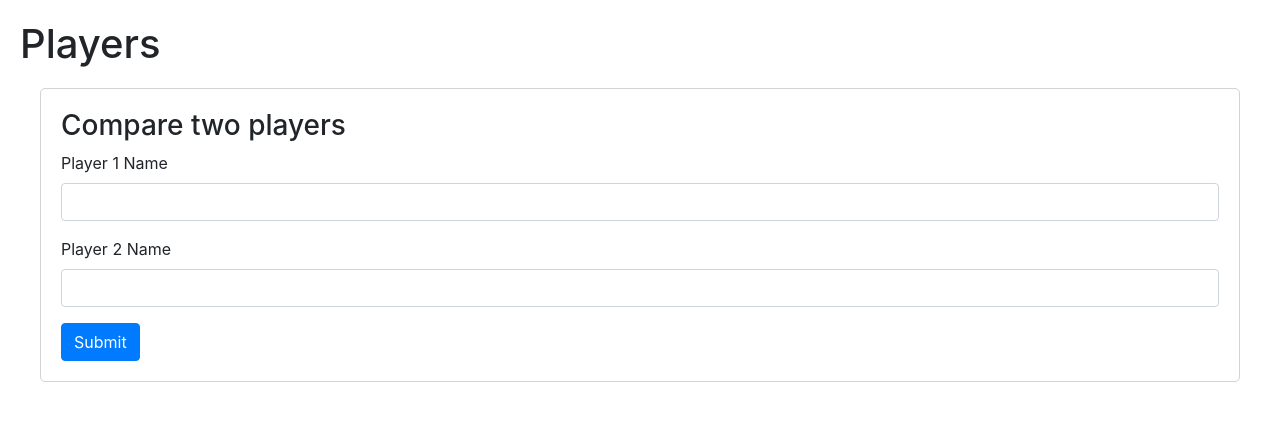
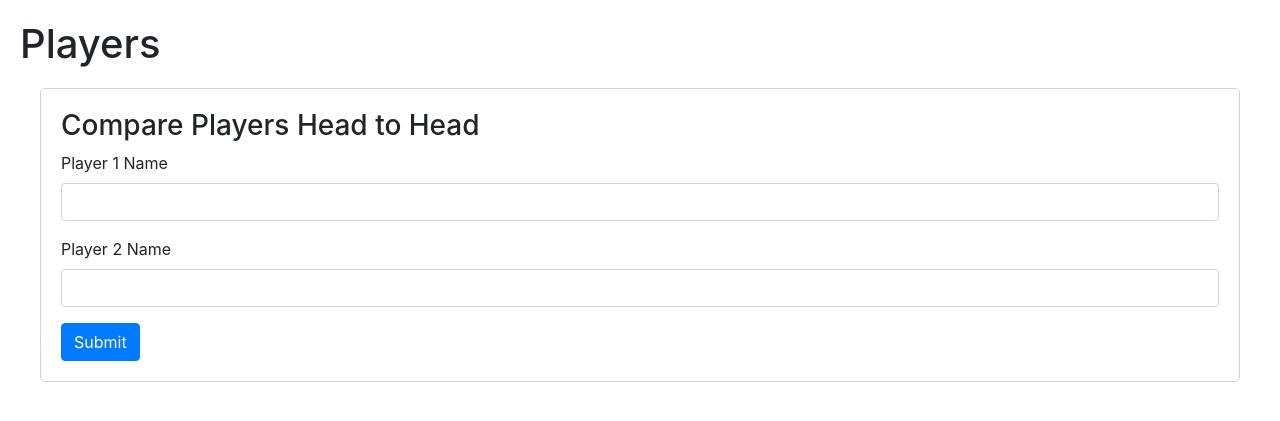
Before and after one commit to JohnPeel/project1, a Flask app: page /player in a window 1280 px wide. Shown: the part 56-477 px from the top of the page. Run offline with Flask 2, Linux system fonts and the light colour scheme; some libraries are stand-ins or nearby versions.

Commit message:
Rename compare to head_to_head
A more appropriate name for the route/page

```diff
--- a/static/player/style.css
+++ b/static/player/style.css
@@ -18,6 +18,6 @@
 .better-stat {
     background-color: #deffde;
 }
-.player-info {
+.player-info.table-bordered {
     width: auto;
 }
--- a/templates/index.html
+++ b/templates/index.html
@@ -12,7 +12,7 @@
     <a href="{{ url_for('season') }}">Seasons</a>
     <a href="{{ url_for('game') }}">Game</a>
     <a href="{{ url_for('team') }}">Team</a>
-    <a href="{{ url_for('player') }}">Compare 2 players</a>
+    <a href="{{ url_for('player') }}">2 Players Head to Head</a>
     <div class="chart-container cute-chart">
         <canvas id="myChart"></canvas>
     </div>
--- a/templates/player/compare.html
+++ b/templates/player/head_to_head.html
@@ -8,16 +8,17 @@
 {% block title %}Compare Player{% endblock %}
 
 {% block heading %}
-<h1>Players Comparison</h1>
+<h1>Head to Head</h1>
 {% if ( player1 ) and ( player2 ) %}
 <h3>{{ player1[1] }} {{ player1[2] }} VS {{ player2[1] }} {{ player2[2] }}</h3>
+<span class="muted">Showing average stats for games where the two players played against each other</span>
 {% else %}
 <h3>Players not found</h3>
 {% endif %}
 {% endblock %}
 
 {% block content %}
-<table class="player-info table table-hover">
+<table class="player-info table table-hover table-bordered">
     <thead>
     <tr>
         {% if ( player1 ) and ( player2 ) %}
--- a/templates/player/compare_form.html
+++ b/templates/player/head_to_head_form.html
@@ -1,4 +1,4 @@
-<div class="compare-form">
+<div class="head-form">
     <form>
         <div class="form-group">
             <label>Player 1 Name</label>
@@ -12,7 +12,7 @@
     </form>
     <script>
         $(document).ready(() => {
-            $('.compare-form').submit(function(e) {
+            $('.head-form').submit(function(e) {
                 e.preventDefault();
                 let p1 = $('#player1').val().replace(' ', '+');
                 let p2 = $('#player2').val().replace(' ', '+');
@@ -31,7 +31,7 @@
                 alert('Unable to find player: ' + p2);
                 return;
             }
-            window.location = `/player/${player1}/${player2}/compare`;
+            window.location = `/player/${player1}/${player2}/head`;
         }
     </script>
 </div>
--- a/templates/player/index.html
+++ b/templates/player/index.html
@@ -12,7 +12,7 @@
 
 {% block content %}
 <div class="form-container">
-    <h3>Compare two players</h3>
-    {% include 'player/compare_form.html' %}
+    <h3>Compare Players Head to Head</h3>
+    {% include 'player/head_to_head_form.html' %}
 </div>
 {% endblock %}
--- a/views/player.py
+++ b/views/player.py
@@ -9,8 +9,8 @@ def player():
     # List some players
     return render_template('player/index.html')
 
-@app.route('/player/<id1>/<id2>/compare')
-def compare_players(id1, id2):
+@app.route('/player/<id1>/<id2>/head')
+def players_head_to_head(id1, id2):
     re_com_sql = '''
 WITH common_games AS (
 SELECT
@@ -68,7 +68,7 @@ FROM
     player1 = data.fetchone()
     player2 = data.fetchone()
 
-    return render_template('player/compare.html', player1=player1, player2=player2, headers=headers)
+    return render_template('player/head_to_head.html', player1=player1, player2=player2, headers=headers)
 
 @app.route('/player/<id>')
 def player_stats(id):
```
